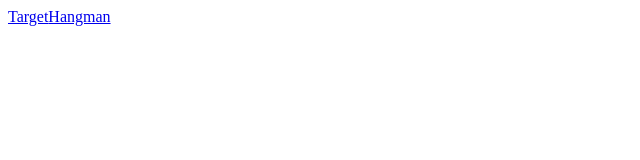
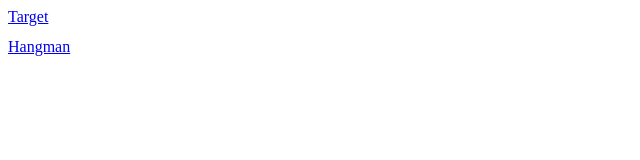
Before and after one commit to n1j0/gamebox, a Nuxt app: page / in a window 1280 px wide. Shown: the top 160 px of the page, without its empty margins (0-640 px from the left). Built offline with nearby package versions, Linux system fonts and the light colour scheme.

Commit message:
feat(games): add a little bit of styling for main page

```diff
--- a/pages/index.vue
+++ b/pages/index.vue
@@ -9,3 +9,10 @@ const { games } = useGames()
         <NuxtLink v-for="game in games" :key="game.name" :to="game.route">{{ game.name }}</NuxtLink>
     </div>
 </template>
+
+<style scoped>
+a {
+    display: block;
+    margin-bottom: 0.75rem;
+}
+</style>
```
